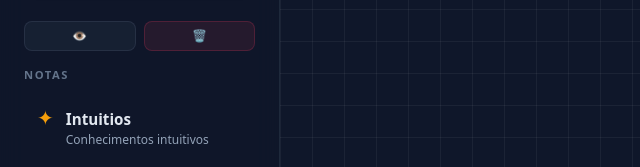
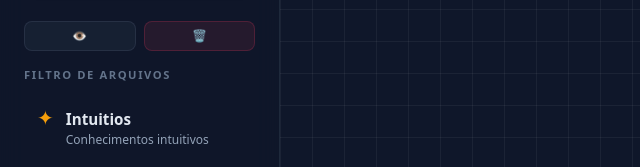
Before and after one commit to MarcosDAnton/Dexi, a plain HTML site: page index.html in a window 1280 px wide. Shown: the part 279-446 px from the top of the page, 0-640 px from the left. Drawn offline with nearby package versions, Linux system fonts and the light colour scheme.

Commit message:
27-06-26

```diff
--- a/index.html
+++ b/index.html
@@ -78,7 +78,7 @@
           </button>
         </div>
 
-        <p class="text-[0.7rem] uppercase tracking-[0.14em] text-slate-400 dark:text-slate-500 mb-3 font-semibold">Notas</p>
+        <p class="text-[0.7rem] uppercase tracking-[0.14em] text-slate-400 dark:text-slate-500 mb-3 font-semibold">Filtro de Arquivos</p>
         <ul class="space-y-2 m-0 p-0 list-none">
           <li>
             <button onclick="filterCategory('Intuitios')" class="w-full text-left flex gap-3 items-start p-3 rounded-xl border border-transparent hover:bg-white dark:hover:bg-slate-800/60 hover:border-amber-500/35 hover:shadow-md transition-all duration-200 text-inherit group">
```
